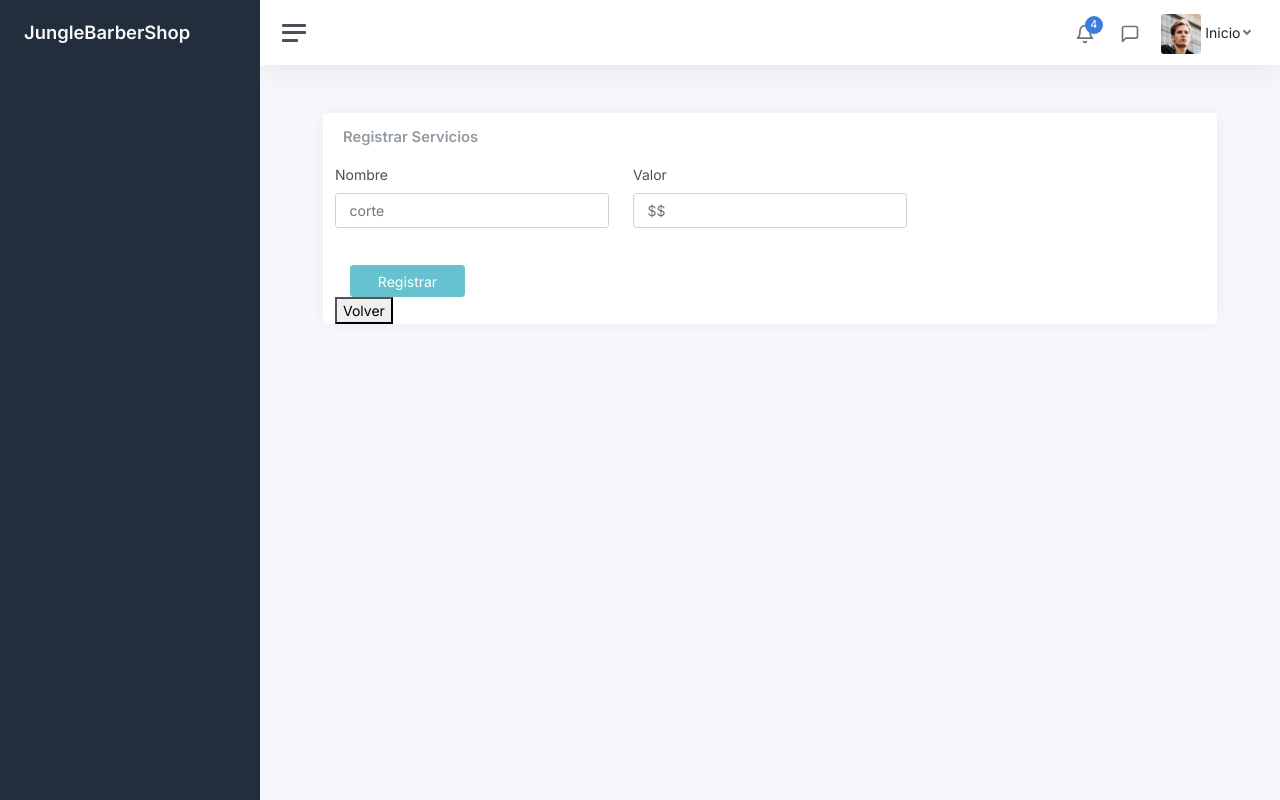
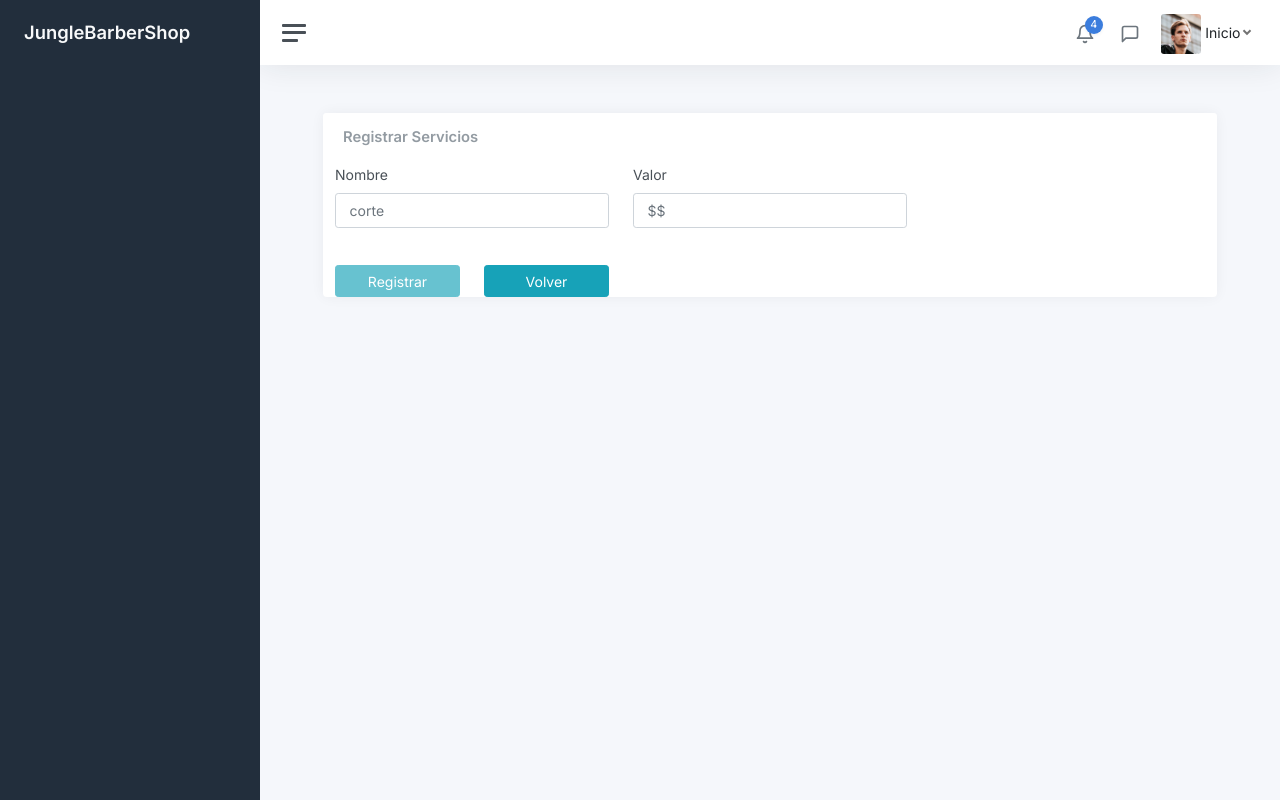
Before and after one commit to sant123/jungle-client, an Angular app: page /admin/gestionarServicios/nuevo in a window 1280 px wide. Built offline with nearby package versions, Linux system fonts and the light colour scheme; sample sign-in values are in the browser's storage.

Commit message:
Ajustes en modulo de citas, gestionar inventario y gestionar servicios (#10)

```diff
--- a/src/app/components/admin/gestionar-citas/form-citas/form-citas.component.ts
+++ b/src/app/components/admin/gestionar-citas/form-citas/form-citas.component.ts
@@ -74,6 +74,7 @@ export class FormCitasComponent implements OnInit {
     this.idCitaActualizar = this._route.snapshot.paramMap.get('id');
 
     if (this.idCitaActualizar !== null) {
+      this.idCitaActualizar = Number(this.idCitaActualizar);
       this.citaService
         .getCitaById(this.idCitaActualizar)
         .subscribe((cita: any) => {
@@ -220,6 +221,11 @@ export class FormCitasComponent implements OnInit {
     let permiteInsertar = true;
 
     for (let cita of this.citas) {
+
+      if (cita.id === this.idCitaActualizar) {
+        continue;
+      }
+
       if (
         cita.horaInicio === HoraInicio &&
         cita.horaFin === HoraFin &&
--- a/src/app/components/admin/gestionar-inventario/movimiento-inventario/movimiento-inventario.component.html
+++ b/src/app/components/admin/gestionar-inventario/movimiento-inventario/movimiento-inventario.component.html
@@ -35,7 +35,7 @@
 
 
 <button type="button" class="btn btn-primary" data-toggle="modal" data-target="#exampleModal" data-whatever="@mdo">Agregar Producto</button>
-<input type="button" class="btn btn-primary pull-right" value="Volver" click="history.go(-1);">
+<input type="button" class="btn btn-primary pull-right" value="Volver" (click)="volver()">
 
 
 <div class="modal fade" id="exampleModal" tabindex="-1" aria-labelledby="exampleModalLabel" aria-hidden="true">
--- a/src/app/components/admin/gestionar-inventario/movimiento-inventario/movimiento-inventario.component.ts
+++ b/src/app/components/admin/gestionar-inventario/movimiento-inventario/movimiento-inventario.component.ts
@@ -66,6 +66,10 @@ export class MovimientoInventarioComponent implements OnInit {
     });
   }
 
+  volver() {
+    location.reload();
+  }
+
   registrarMovimientoInventario(){
     console.log(this.formularioMovimientoInventario)
 Swal.fire({
--- a/src/app/components/admin/gestionar-servicios/form-servicio/form-servicio.component.html
+++ b/src/app/components/admin/gestionar-servicios/form-servicio/form-servicio.component.html
@@ -37,13 +37,14 @@
 
 
                 <br>
-                <div class="col-lg-2">
-                    <button type="submit" [disabled]="formularioServicio.invalid" class="btn waves-effect waves-light btn-block btn-info pull-right">{{idServiciosActualizar === null ?'Registrar':'Actualizar'}}</button>
+                <div class="row">
+                    <div class="col-lg-2">
+                        <button type="submit" [disabled]="formularioServicio.invalid" class="btn waves-effect waves-light btn-block btn-info pull-right">{{idServiciosActualizar === null ?'Registrar':'Actualizar'}}</button>
+                    </div>
+                    <div class="col-lg-2">
+                        <button type="button" class="btn waves-effect waves-light btn-block btn-info pull-right" (click)="volver()">Volver</button>
+                    </div>
                 </div>
-
-                <a routerLink="gestionarServicios">
-                  <button mat-raised-button>Volver</button>
-                  </a>
 
             </form>
         </div>
--- a/src/app/components/admin/gestionar-servicios/form-servicio/form-servicio.component.ts
+++ b/src/app/components/admin/gestionar-servicios/form-servicio/form-servicio.component.ts
@@ -67,6 +67,10 @@ export class FormServicioComponent implements OnInit {
     });
   }
 
+  volver() {
+    location.href = '/admin/gestionarServicios';
+  }
+
   registrarServicios(){
     //modal de validacion
     Swal.fire({
```
